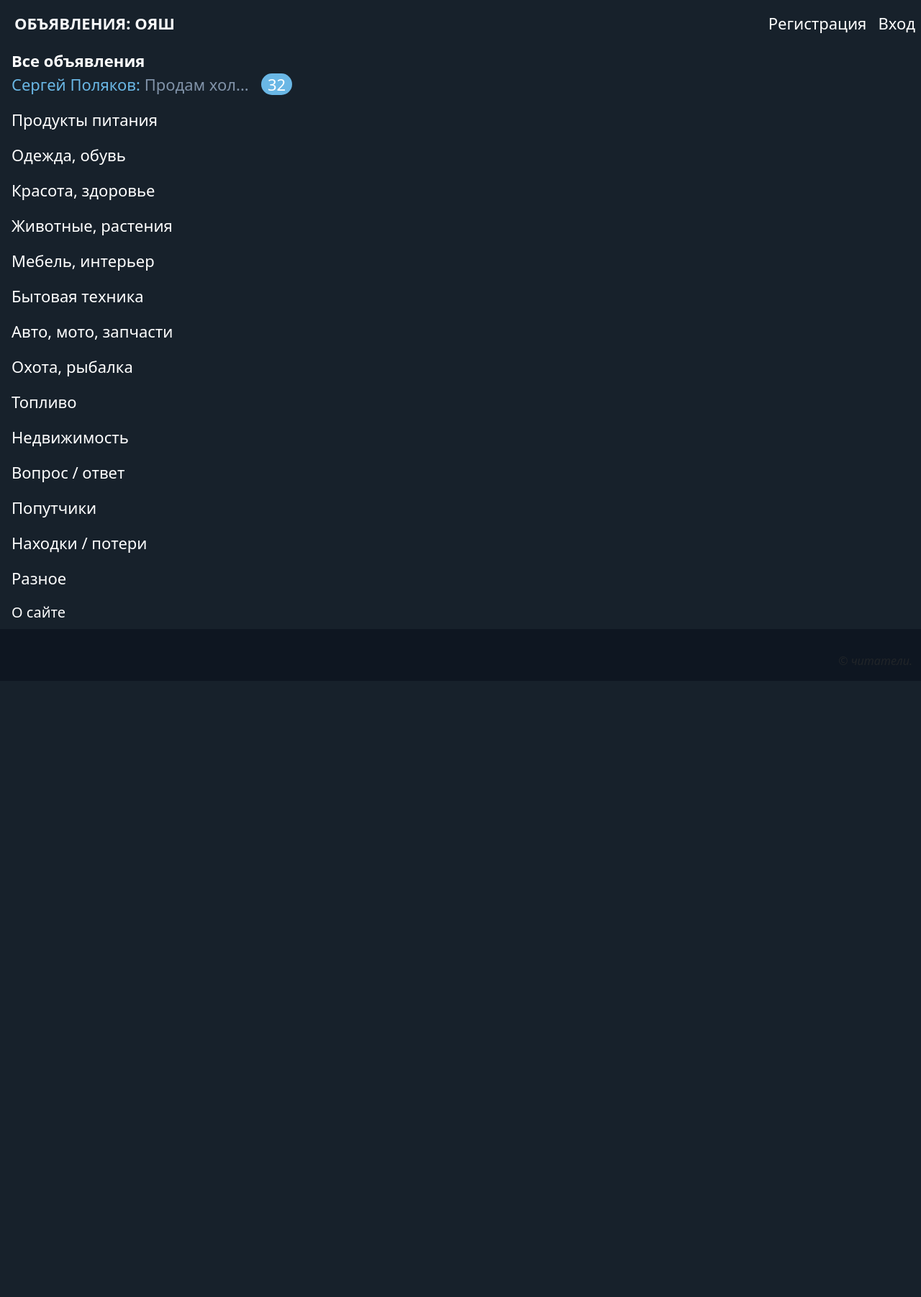
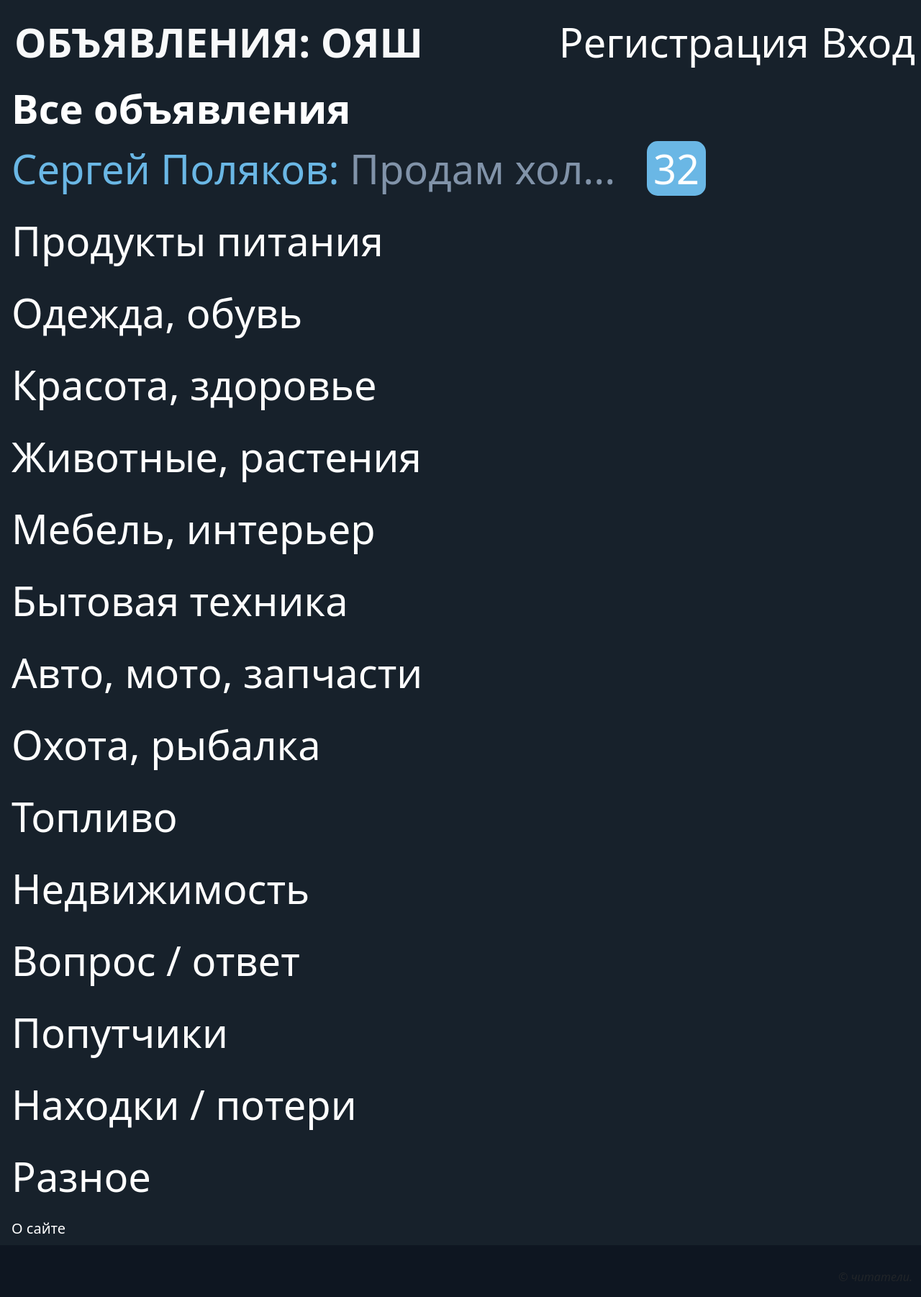
Before and after one commit to inteldyne/bboard, a Django app: page /menu in a window 1280 px wide. Shown: the whole page at 72% size. Before the commit the page ends 858 px from the top, so only its background shows below. Run offline with Django 5.2, Linux system fonts and the light colour scheme; data comes from the database, SQL or seed files in the repository; some libraries are stand-ins or nearby versions.

Commit message:
Edited the layout

```diff
--- a/main/static/main/css/style.css
+++ b/main/static/main/css/style.css
@@ -3,14 +3,14 @@ body {
 }
 
 #content {
-  margin-top: 60px !important;
+  margin-top: 100px !important;
 }
 
 .nav {
   padding-right: 0;
 }
 .nav-link {
-  font-size: 22px;
+  font-size: 56px;
 }
 
 .nav, .navbar {
@@ -23,7 +23,7 @@ body {
 
 .navbar-brand {
   padding-left: 20px;
-  font-size: 22px;
+  font-size: 56px;
 }
 
 a.nav-link {
--- a/main/static/main/css/style.min.css
+++ b/main/static/main/css/style.min.css
@@ -1 +1 @@
-body{background-color:#0e1621}#content{margin-top:60px!important}.nav{padding-right:0}.nav-link{font-size:22px}.nav,.navbar{background-color:#17212b}.active{background-color:#2b5279}.navbar-brand{padding-left:20px;font-size:22px}a.nav-link,h2{color:#fff}.card,a.nav-link:hover{color:#fff;background-color:#212b35}img.main-image{width:300px}img.additional-image{width:180px}.card{border:0;background-color:#182633}.card h3.card-title a{text-decoration:none}.shortcut{color:#8193a9}.user{color:#6ab7e5}.counter{background-color:#6ab7e5;color:#fff;padding:0 9px;border-radius:15px}
+body{background-color:#0e1621}#content{margin-top:100px!important}.nav{padding-right:0}.nav-link{font-size:56px}.nav,.navbar{background-color:#17212b}.active{background-color:#2b5279}.navbar-brand{padding-left:20px;font-size:56px}a.nav-link,h2{color:#fff}.card,a.nav-link:hover{color:#fff;background-color:#212b35}img.main-image{width:300px}img.additional-image{width:180px}.card{border:0;background-color:#182633}.card h3.card-title a{text-decoration:none}.shortcut{color:#8193a9}.user{color:#6ab7e5}.counter{background-color:#6ab7e5;color:#fff;padding:0 9px;border-radius:15px}
--- a/main/static/main/css/style.scss
+++ b/main/static/main/css/style.scss
@@ -3,13 +3,13 @@ body {
 }
 
 #content {
-  margin-top: 60px !important;
+  margin-top: 100px !important;
 }
 
 .nav {
   padding-right: 0;
   &-link {
-    font-size: 22px;
+    font-size: 56px;
   }
 }
 
@@ -23,7 +23,7 @@ body {
 
 .navbar-brand {
   padding-left: 20px;
-  font-size: 22px;
+  font-size: 56px;
 }
 
 a {
```
